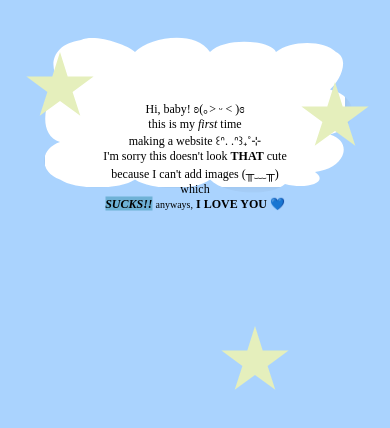
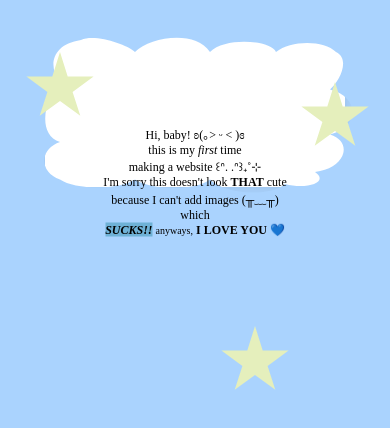
Before and after one commit to Fkushmt/Alexis, a plain HTML site: page index.html in a window 390 px wide. Shown: the part 98-526 px from the top of the page. Drawn offline with Linux system fonts and the light colour scheme.

Commit message:
Update index.html

```diff
--- a/index.html
+++ b/index.html
@@ -121,7 +121,7 @@
   }
     .center {
         font-size: 12px;
-         top: 30%;
+         top: 33%;
   left: 50%;
   transform: translate(-50%, -50%);
   text-align: center;
```
